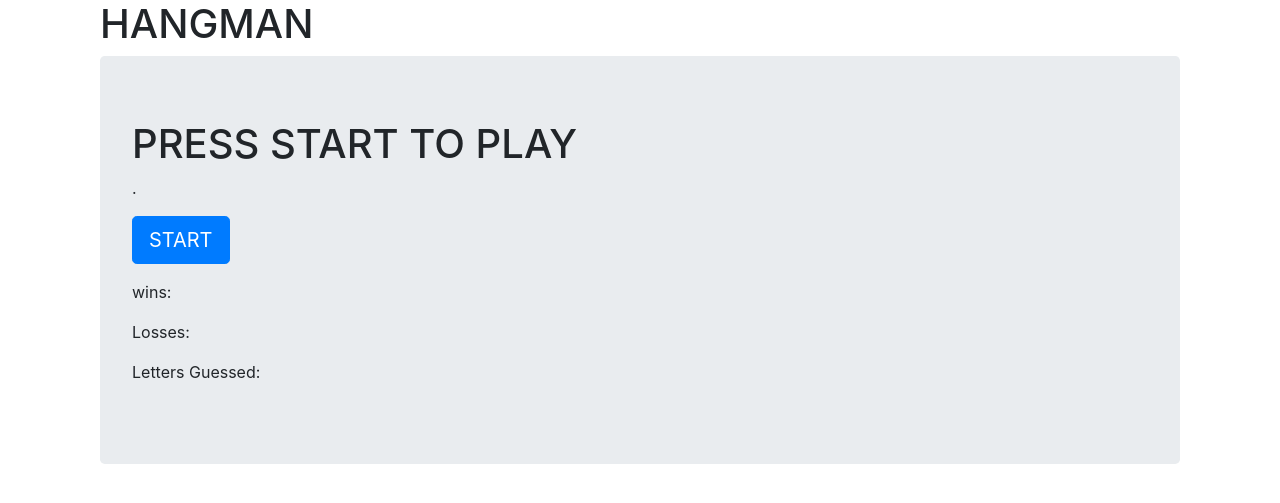
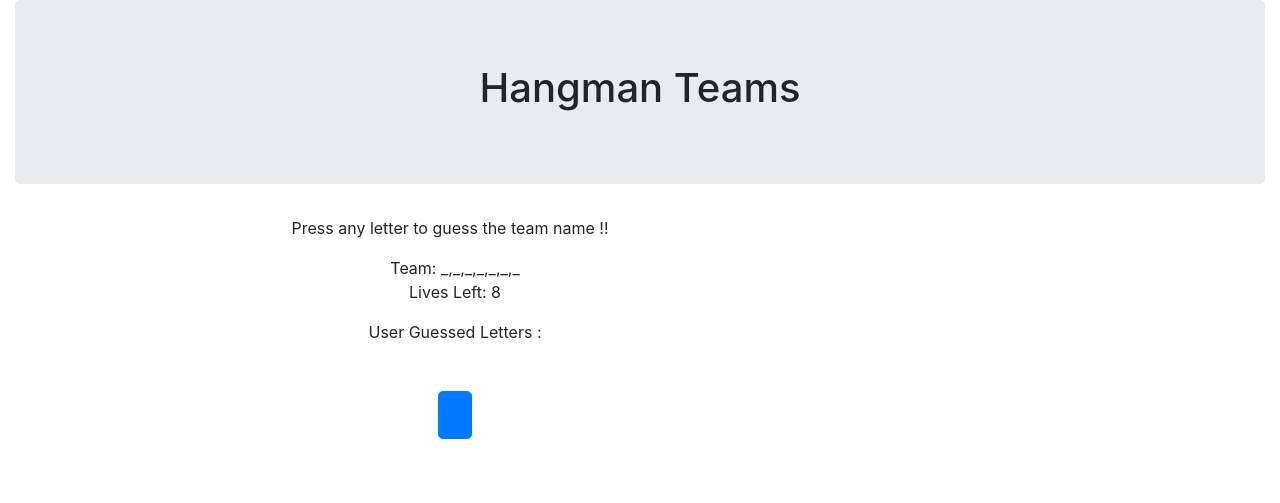
Before and after one commit to avani19/week-3-game, a PHP site: page /index.html in a window 1280 px wide. Shown: the top 503 px of the page. Run offline with PHP 8.4, Linux system fonts and the light colour scheme; some libraries are stand-ins or nearby versions.

Commit message:
Hangman newgit add -A

```diff
--- a/assets/css/style.css
+++ b/assets/css/style.css
@@ -1,13 +1,2 @@
-* {
-	/*border: 1px solid black;*/
-}
-
-body {
-	width: 100%;
-	height: 100%;
-}
-
-.theme {
-
-}
-/**/
+/** {
+	/*border: 1px solid black;*
--- a/assets/javascript/game.js
+++ b/assets/javascript/game.js
@@ -1,72 +1,60 @@
+var teamArray = ["eagles","giants","redskins","cowboys","patriots","dolphins","bills","jets","packers","vikings","bears","lions","colts","jaguars","texans","titans","panthers","buccaneers","saints","falcons","seahawks","cardinals","49ers","rams","ravens","browns","bengals","steelers","chiefs","broncos","raiders","chargers"];
+// whatever we used in the html to define this id
+var userGuessedLetters = "User Guessed Letters :";
+var wrounglettercount= 1;
+var word;
+var numberofgussedletter=8;
+// var numLives= 10;
 
-var word = "";
-var currentWord = "";
-var guesses = 0;
+word = teamArray[Math.floor(Math.random()* teamArray.length)];
+var newteam=new Array(word.length);
+// this gives a number of dashees to the line
+for(var j=0; j<word.length; j++){
+  newteam[j] = '_';
+  // console.log('correct');
 
-
-function initialize() {
-	var opponentChoice;
-	var playerWins = 0;
-	var playerLosses = 0;
-	var teamArray = ["eagles","giants","redskins","cowboys","patriots","dolphins","bills","jets","packers","vikings","bears","lions","colts","jaguars","texans","titans","panthers","buccaneers","saints","falcons","seahawks","cardinals","49ers","rams","ravens","browns","bengals","steelers","chiefs","broncos","raiders","chargers"];
-
-	randomNumber = teamArray[Math.floor(Math.random() * teamArray.length)];
-	currentWord = teamArray[randomNumber];
-	console.log(currentWord);
-	for (var i = 0; i < currentWord.length; i++) {
-		j = i;
-		while (j == 0) {
-			word = "";
-			j++;
-		}
-		if (currentWord[i] == " ") {
-			word += " ";
-		}
-		word += "_";
-	}
-
-	document.getElementById("wordstatus").innerHTML	= word;
-	console.log(see);
 }
 
 
-document.onkeydown = function(event) {
+var teamMessage= "Team: " + newteam;
+document.getElementById("teamName").innerHTML = teamMessage;
+// press key
+document.onkeyup = function(event){
+  // convert letters into lower case
+  var userguess = String.fromCharCode(event.keyCode).toLowerCase();
 
-	var WordBeingPlayed = "";
-	var correctGuess = false;
-	Played = String.fromCharCode(event.keyCode).toLowerCase();
-	for (k = 0; k < currentWord.length; k++) {
-		if (Played == currentWord[k]) {
-			WordBeingPlayed += Played;
-			console.log("Match! tempWordBeingPlayed is " + WordBeingPlayed);
-			correctGuess = true;
-		}else if (word[k] != "_") {
-			WordBeingPlayed += word[k];
-			console.log("Already selected! tempWordBeingPlayed is " + WordBeingPlayed);
-		}else {
-			WordBeingPlayed += "_";
-			console.log("Blank space! tempWordBeingPlayed is " + WordBeingPlayed);
-		}
-		document.getElementById("wordstatus").innerHTML	= WordBeingPlayed;
+  var guess=false;
+  for(var i=0; i<word.length; i++){
+    if(word[i]==userguess){
+      newteam[i]=userguess;
+      guess = true;
+    }
+  }
+  if(!guess){
+    numberofgussedletter = numberofgussedletter-1;
+    userGuessedLetters= userGuessedLetters+userguess+" ";
+  }
+  var myteam = "Team: " + newteam;
+  document.getElementById("teamName").innerHTML= myteam;
 
-	}
-	word = WordBeingPlayed;
-	if (matchedGuess == true) {
-		wordComplete();
-	}
-
-	if (matchedGuess == false) {
-		guesses++;
-		document.getElementById("source-button").innerHTML = guesses;
-		loseGame();
-	}
+  var numLivestMessage = "Lives Left: "+numberofgussedletter;
+  document.getElementById("numlives").innerHTML= numLivestMessage;
+  document.getElementById("userGuessedLetters").innerHTML= userGuessedLetters;
+  if(numlives==0){
+    alert('ohhh!! SORRY!! You almost got Hanged! Lets play again!!');
+    location.reload(true);
+  }
+  var correctLetter=true;
+ for(var i= 0; i<word.length;i++){
+     if(newteam[i]=="_"){
+       correctLetter=false;
+     }
+}
+if(correctLetter){
+       setTimeout(function(){
+        alert(' You Won!!! Keep playing! ');
+         location.reload(true);
+       }, 1000);
+     }
 
 }
-
-function wordComplete() {
-
-}
-
-function loseGame() {
-
-}
--- a/index.html
+++ b/index.html
@@ -1,32 +1,49 @@
 <!DOCTYPE html>
-<html lang="en">
+<html>
 <head>
-	<meta charset="UTF-8">
+	<!-- <meta charset="UTF-8"> -->
 	<title>Hangman</title>
-	<link rel="stylesheet" type="text/css" href="https://bootswatch.com/slate/bootstrap.min.css">
-	<link rel="stylesheet" type="text/css" href="assets/css/style.css">
-	<script type="text/javascript" src="assets/javascript/game.js"></script>
+	<link rel="stylesheet" type="text/css" href="https://bootswatch.com/sandstone/bootstrap.min.css">
+  <!-- https://bootswatch.com/flatly/bootstrap.min.css -->
+	<!-- <link rel="stylesheet" type="text/css" href="assets/css/style.css"> -->
 </head>
 <body>
-<div class="container">
-<div class="col-lg-12">
-            <div class="page-header">
-              <h1 id="containers">HANGMAN</h1>
-            </div>
-            <div class="bs-component">
-              <div class="jumbotron">
-                <h1>PRESS START TO PLAY</h1>
-                <p class="wordstatus">.</p>
-                <p><a class="btn btn-primary btn-lg">START</a></p>
-                <div id="scoreboard">
-				<p>wins:</p>
-				<p>Losses:</p>
-				</div>
-				<div class="bs-component">
-					<p>Letters Guessed:</p></div>
-              </div>
-            <div id="source-button" class="btn btn-primary btn-xs" style="display: none;">&lt; &gt;</div></div>
-          </div>
-<script type="text/javascript"></script>
+<div class="container-fluid">
+   <div class="row">
+     <div class="col-md-12 text-center">
+       <div class="jumbotron"><h1>Hangman Teams</h1></div>
+     </div>
+   </div>
+</div>
+<body>
+ <div class="container">
+   <div class="row">
+     <div class="col-md-8 text-center">
+       <p id = game>Press any letter to guess the team name !!</p>
+     </div>
+   </div>
+   <div class="col-sm-8 text-center">
+     <div id= teamName><p>Name: </p>
+     </div>
+   </div>
+     <div class="col-sm-8 text-center">
+       <div id=numlives> <p>Lives Left: 8 </p>
+       </div>
+
+     </div>
+     <div class="col-sm-8 text-center">
+         <div id=userGuessedLetters><p>User Guessed Letters : </p>
+         </div>
+         <br>
+         <div class="col-sm-6 btn text-center">
+           <!-- <div class="list-group"> -->
+            <!-- <a class="btn btn-primary btn-lg"> -->
+            <form name ="letters">
+           <a class="btn btn-primary btn-lg" id=new name ="refesh" type="button" value= "New Game" onClick="location.reload()">
+           </form><br></a>
+         </div>
+     <!-- </div> -->
+ </div>
+ <script type="text/javascript" src="assets/javascript/game.js"></script>
 </body>
 </html>
```
Also changed, not shown: 1 other file.
